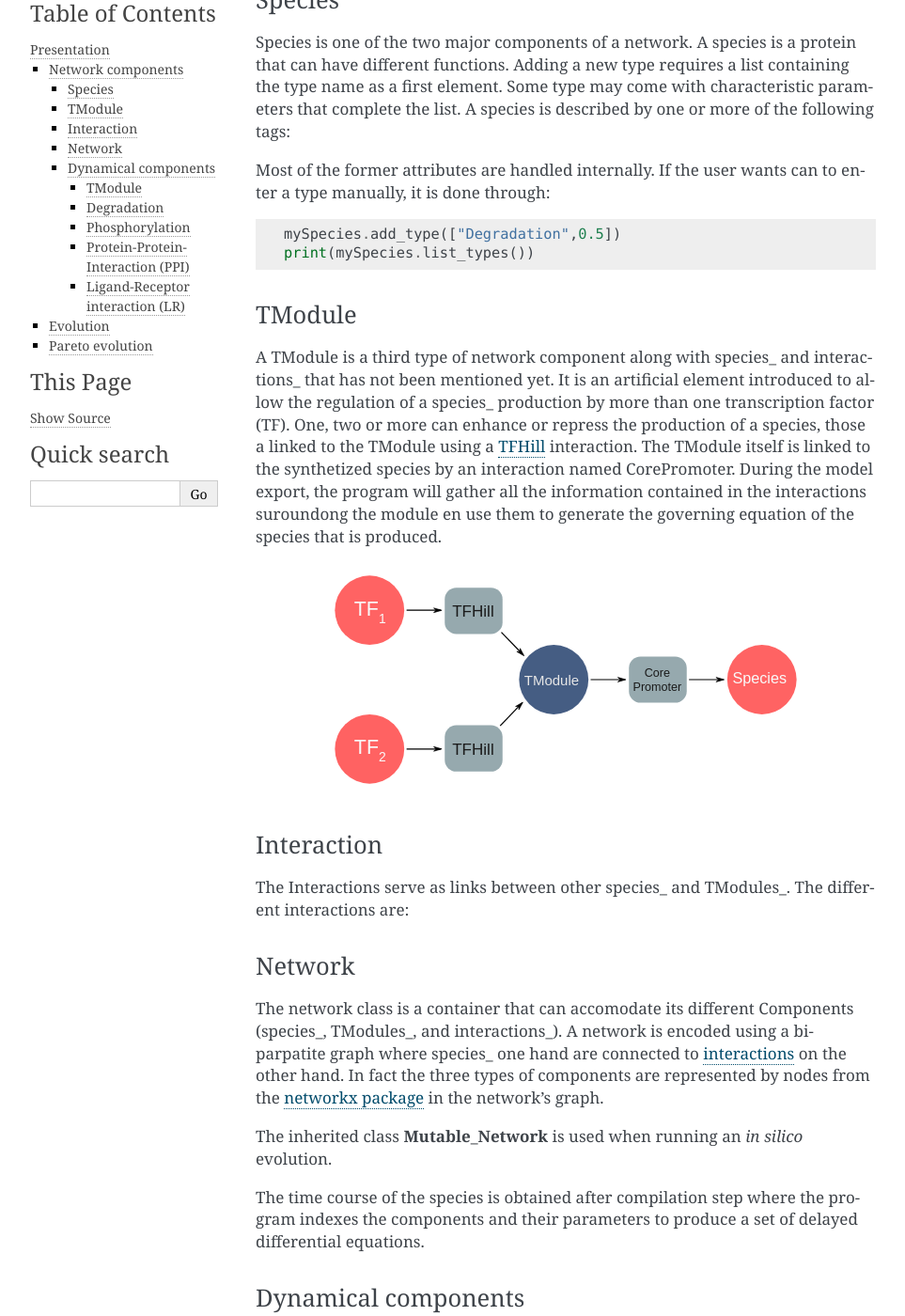
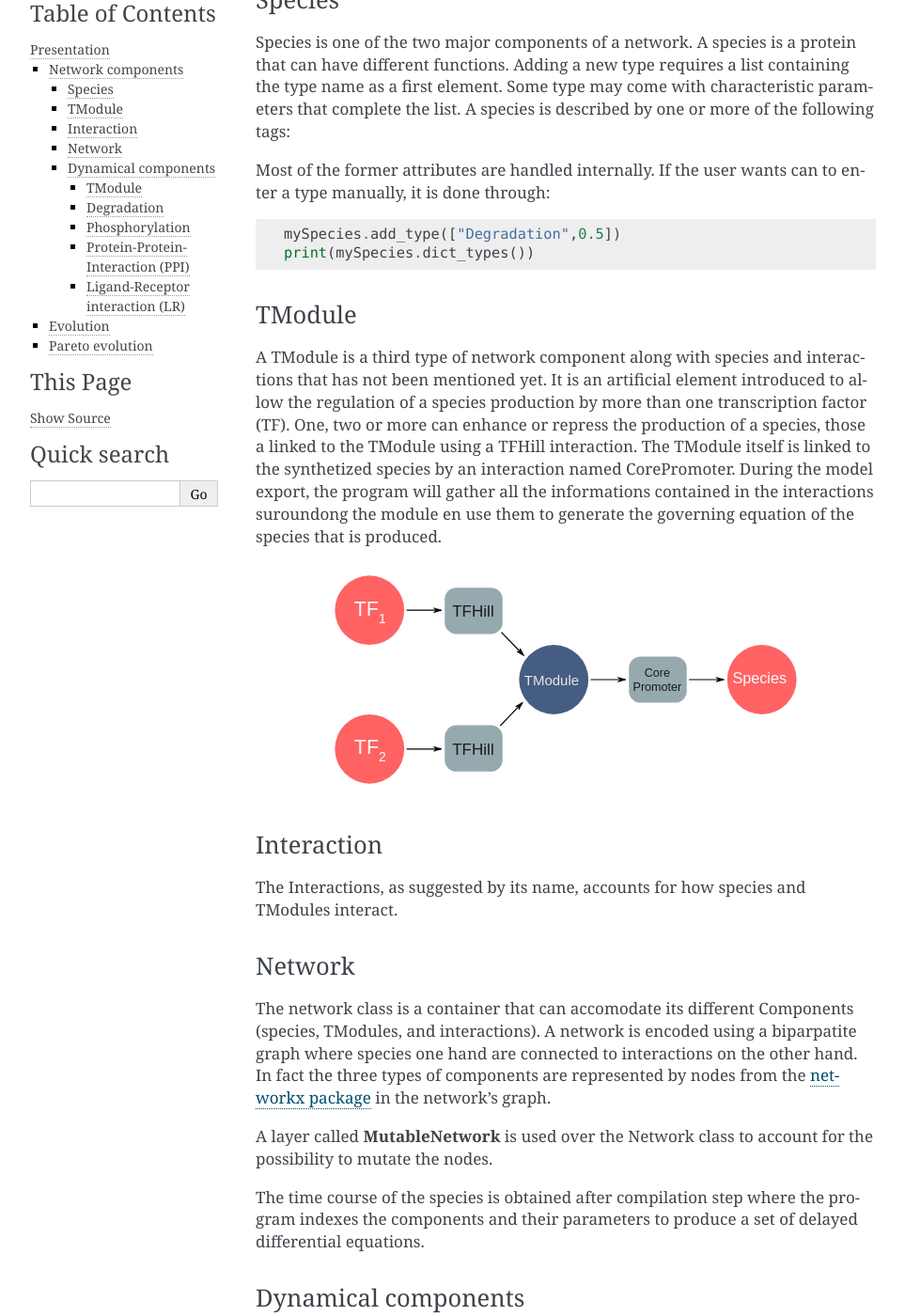
Before and after one commit to phievo/phievo, a Sphinx documentation site: the page built from docs/source/Presentation.rst, in a window 1280 px wide and 1400 px high, scrolled down 247 px. Shown: the whole window at 94% size, without its empty margins (148-1111 px from the left). Built offline with Sphinx 7.4.7, drawn with Linux system fonts in a browser that asks for light colours; some of the changed text lies outside the part shown.

Commit message:
Add pandoc convert to the doc makefile Start update presentation

```diff
--- a/docs/source/Presentation.rst
+++ b/docs/source/Presentation.rst
@@ -21,21 +21,21 @@ can to enter a type manually, it is done through:
 .. code:: python
 
     mySpecies.add_type(["Degradation",0.5])
-    print(mySpecies.list_types())
+    print(mySpecies.dict_types())
 
 TModule
 ~~~~~~~
 
-A TModule is a third type of network component along with species\_ and
-interactions\_ that has not been mentioned yet. It is an artificial
-element introduced to allow the regulation of a species\_ production by
+A TModule is a third type of network component along with species and
+interactions that has not been mentioned yet. It is an artificial
+element introduced to allow the regulation of a species production by
 more than one transcription factor (TF). One, two or more can enhance or
 repress the production of a species, those a linked to the TModule using
-a `TFHill <interaction_>`__ interaction. The TModule itself is linked to
-the synthetized species by an interaction named CorePromoter. During the
-model export, the program will gather all the information contained in
-the interactions suroundong the module en use them to generate the
-governing equation of the species that is produced.
+a TFHill interaction. The TModule itself is linked to the synthetized
+species by an interaction named CorePromoter. During the model export,
+the program will gather all the informations contained in the
+interactions suroundong the module en use them to generate the governing
+equation of the species that is produced.
 
 .. figure:: TModule.svg
    :alt:
@@ -45,21 +45,21 @@ governing equation of the species that is produced.
 Interaction
 ~~~~~~~~~~~
 
-The Interactions serve as links between other species\_ and TModules\_.
-The different interactions are:
+The Interactions, as suggested by its name, accounts for how species and
+TModules interact.
 
 Network
 ~~~~~~~
 
 The network class is a container that can accomodate its different
-Components (species\_, TModules\_, and interactions\_). A network is
-encoded using a biparpatite graph where species\_ one hand are connected
-to `interactions <interaction_>`__ on the other hand. In fact the three
-types of components are represented by nodes from the `networkx
+Components (species, TModules, and interactions). A network is encoded
+using a biparpatite graph where species one hand are connected to
+interactions on the other hand. In fact the three types of components
+are represented by nodes from the `networkx
 package <https://networkx.github.io/>`__ in the network's graph.
 
-The inherited class **Mutable\_Network** is used when running an *in
-silico* evolution.
+A layer called **MutableNetwork** is used over the Network class to
+account for the possibility to mutate the nodes.
 
 The time course of the species is obtained after compilation step where
 the program indexes the components and their parameters to produce a set
@@ -69,11 +69,11 @@ Dynamical components
 ~~~~~~~~~~~~~~~~~~~~
 
 To simulate the dynamics of the species the program first need to
-explore the nodes and the interactions\_ that are connected to it in
-order to build the equations that govern the dynamic of the
-concentrations. Once the equations are set, the equations are exported
-to c code and integrated. The following examples presents networks
-components are converted into ordinary differential equations.
+explore the nodes and the interactions that are connected to it in order
+to build the equations that govern the dynamic of the concentrations.
+Once the equations are set, the equations are exported to c code and
+integrated. The following examples presents networks components are
+converted into ordinary differential equations.
 
 TModule
 ^^^^^^^
```
Also changed, not shown: docs/source/Presentation.md (+13 -15 lines), 1 other file.
